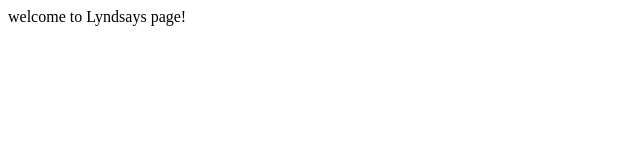
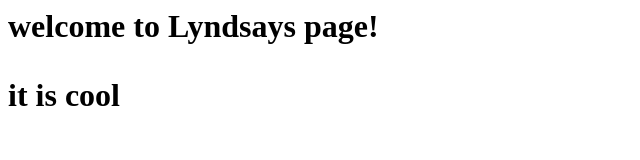
Before and after one commit to Lyndsay-Liberty/feb24-lmfse-am, a plain HTML site: page index.html in a window 1280 px wide. Shown: the whole page, without its empty margins (0-640 px from the left). Drawn offline with Linux system fonts and the light colour scheme.

Commit message:
Update index.html

```diff
--- a/index.html
+++ b/index.html
@@ -2,12 +2,14 @@
   <head>
     <title> My home page</title>
     <body>
-      <hi> welcome to Lyndsays page!
+      <h1> welcome to Lyndsays page!
+        <p> it is cool
+        </p>
       <lynday>
         <message>
 
         </message>
-      </lynday></hi>
+      </lynday></h1>
     </body>
   </head>
 </html>
```
